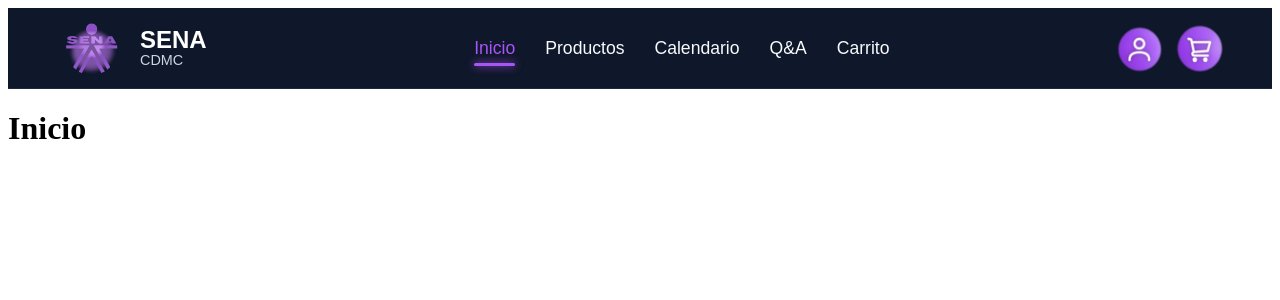
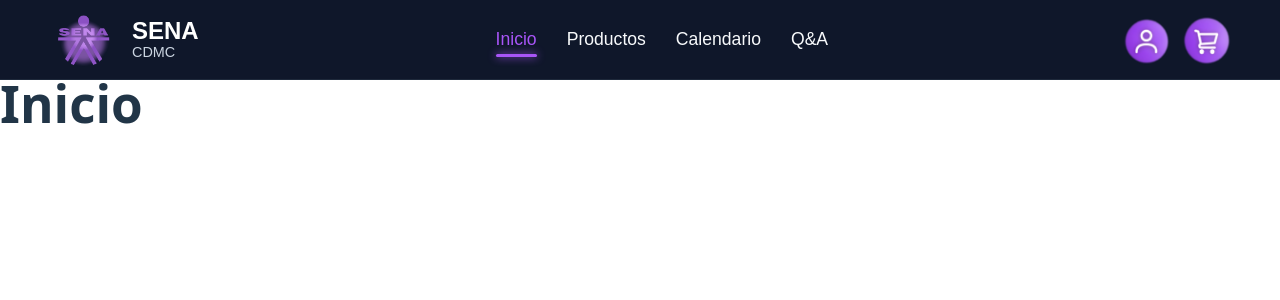
Before and after one commit to ggsspace/Linea_cuero, a React app in the folder frontend/: page / in a window 1280 px wide. Shown: the top 300 px of the page. Built offline with nearby package versions, Linux system fonts and the light colour scheme; the HTML template or start-up script is replaced by a standard one.

Commit message:
modificaciones en index y main. paginacion del carrito.

```diff
--- a/frontend/src/App.jsx
+++ b/frontend/src/App.jsx
@@ -1,4 +1,4 @@
-import { Routes, Route } from "react-router-dom";
+import { BrowserRouter, Routes, Route } from "react-router-dom";
 
 import NavBar from "./components/navbar/NavBar.jsx";
 import Home from "./pages/home/Home.jsx";
@@ -10,7 +10,7 @@ import Cart from "./pages/cart/Cart.jsx";
 
 function App() {
   return (
-    <>
+    <BrowserRouter>
       <NavBar />
 
       <Routes>
@@ -21,7 +21,7 @@ function App() {
         <Route path="/login" element={<LogIn />} />
         <Route path="/cart" element={<Cart />} />
       </Routes>
-    </>
+    </BrowserRouter>
   );
 }
 
--- a/frontend/src/components/navbar/NavBar.css
+++ b/frontend/src/components/navbar/NavBar.css
@@ -1,3 +1,10 @@
+* {
+  margin: 0;
+  padding: 0;
+  box-sizing: border-box;
+
+}
+
 .navbar {
   background-color: #0f172a;
   height: 80px;
--- a/frontend/src/components/navbar/NavBar.jsx
+++ b/frontend/src/components/navbar/NavBar.jsx
@@ -21,16 +21,16 @@ const NavBar = () => {
           <li><NavLink to="/productos">Productos</NavLink></li>
           <li><NavLink to="/calendario">Calendario</NavLink></li>
           <li><NavLink to="/qa">Q&A</NavLink></li>
-          <li><NavLink to="/cart">Carrito</NavLink></li>
         </ul>
 
         <div className="navbar-icons">
           <NavLink to="/login" className="icon-btn">
             <img src={loginIcon} alt="Login" className="nav-icon-img" />
           </NavLink>
-          <div className="icon-btn">
+          <NavLink to="/cart" className="icon-btn">
             <img src={carritoIcon} alt="Carrito" className="nav-icon-img" />
-          </div>
+          </NavLink>
+
         </div>
       </div>
     </nav>
--- a/frontend/src/index.css
+++ b/frontend/src/index.css
@@ -5,7 +5,7 @@
 
   color-scheme: light dark;
   color: rgba(255, 255, 255, 0.87);
-  background-color: #242424;
+  background-color: #0f172a;
 
   font-synthesis: none;
   text-rendering: optimizeLegibility;
```
Also changed, not shown: frontend/src/main.jsx (+7 -7 lines), frontend/src/pages/cart/Cart.jsx (line endings or trailing spaces).
